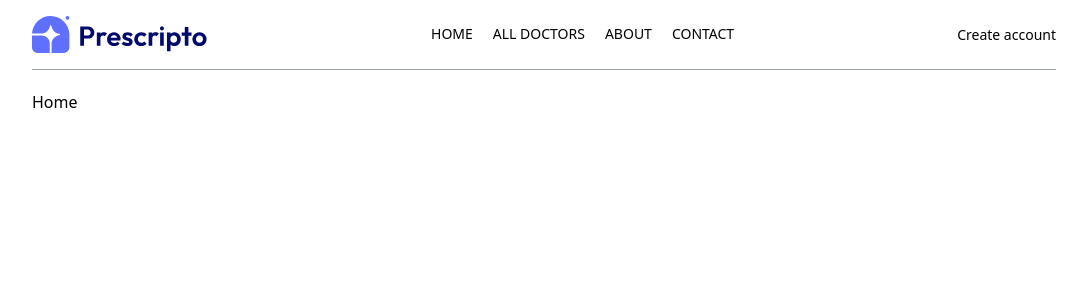
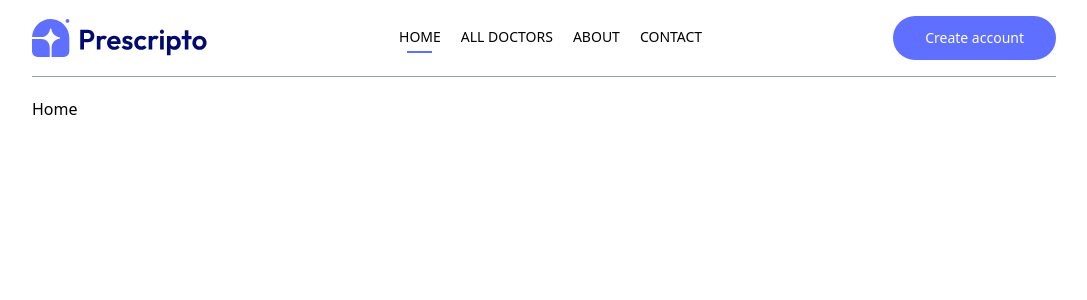
Before and after one commit to UnknownRG/prescripto, a React app in the folder frontend/: page / in a window 1280 px wide. Shown: the top 300 px of the page, without its empty margins (96-1183 px from the left). Built offline with nearby package versions, Linux system fonts and the light colour scheme; the HTML template or start-up script is replaced by a standard one.

Commit message:
update Navbar.jsx

```diff
--- a/frontend/src/components/Navbar.jsx
+++ b/frontend/src/components/Navbar.jsx
@@ -1,7 +1,8 @@
 import React from 'react'
 import {assets} from '../assets/assets'
-import {NavLink} from 'react-router-dom'
+import {NavLink ,useNavigate} from 'react-router-dom'
 const Navbar = () => {
+    const navigate = useNavigate();
   return (
     <div className='flex items-center justify-between text-sm py-4 mb-5 border-b border-b-gray-400'>
         <img
@@ -10,23 +11,25 @@ const Navbar = () => {
         <ul className='hidden md:flex item-start gap-5 font-medium'>
             <NavLink to='/'>
                 <li  className='py-1'>HOME</li>
-                <hr className='border-none outline-none h-0.5 bg-primary w-3/5 m-auto hidden'/>
+                <hr className='border-none outline-none h-0.5 bg-[#5f6FFF] w-3/5 m-auto hidden'/>
             </NavLink>
             <NavLink to='/doctors' >
                 <li className='py-1'>ALL DOCTORS</li>
-                <hr className='border-none outline-none h-0.5 bg-primary w-3/5 m-auto hidden'/>
+                <hr className='border-none outline-none h-0.5 bg-[#5f6FFF] w-3/5 m-auto hidden'/>
             </NavLink>
             <NavLink to='/about'>
                 <li className='py-1'>ABOUT</li>
-                <hr className='border-none outline-none h-0.5 bg-primary w-3/5 m-auto hidden'/>
+                <hr className='border-none outline-none h-0.5 bg-[#5f6FFF] w-3/5 m-auto hidden'/>
             </NavLink>
             <NavLink to='/contact'>
                 <li className='py-1'>CONTACT</li>
-                <hr className='border-none outline-none h-0.5 bg-primary w-3/5 m-auto hidden'/>
+                <hr className='border-none outline-none h-0.5 bg-[#5f6FFF] w-3/5 m-auto hidden'/>
             </NavLink>
         </ul>
-        <div>
-            <button>Create account</button>
+        <div className='flex items-center gap-4'>
+            <button
+             onClick={() => navigate('/login')}
+             className='bg-[#5f6FFF] text-white px-8 py-3 rounded-full font-light hidden md:block'>Create account</button>
         </div>
     </div>
   )
```
